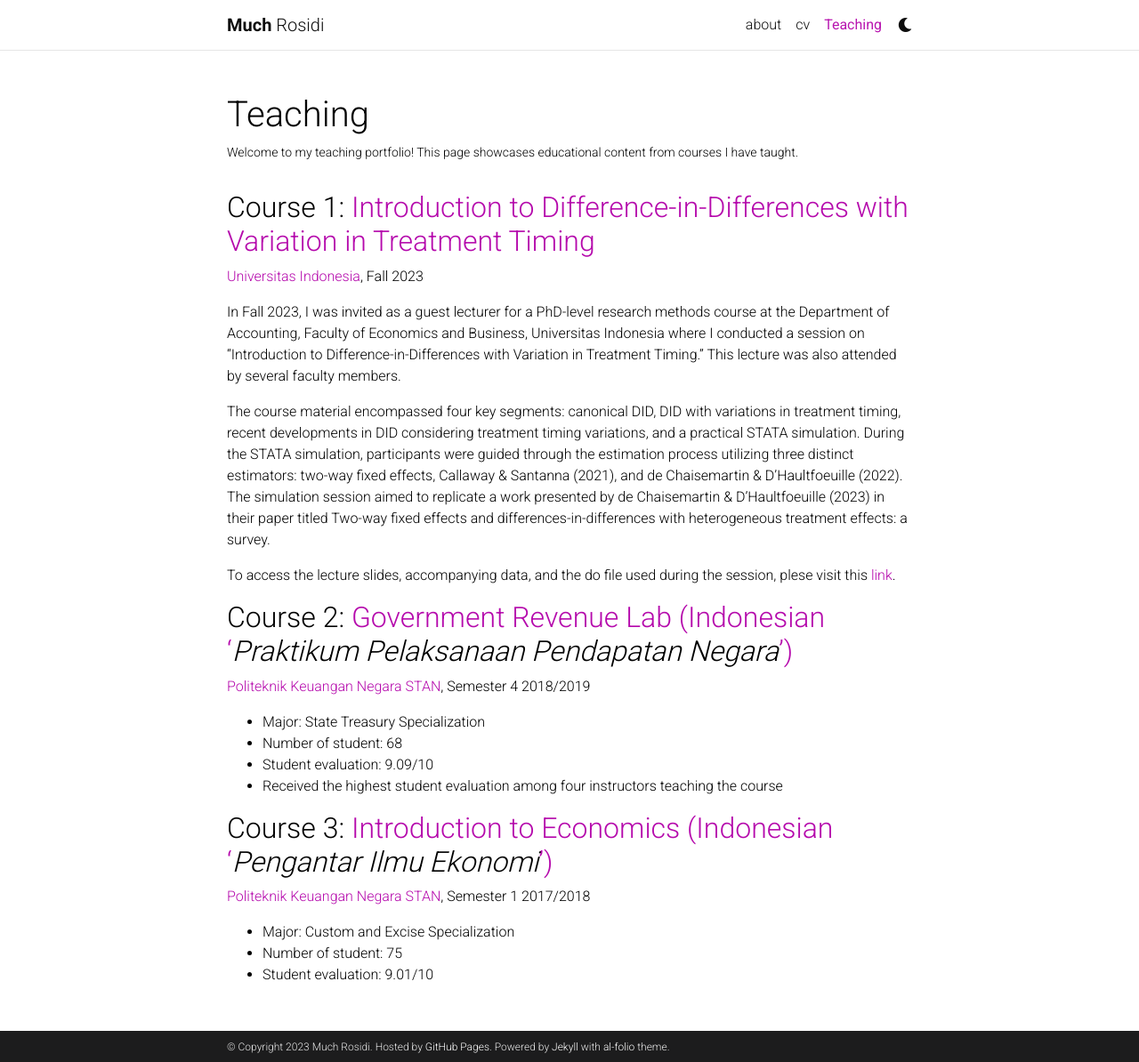
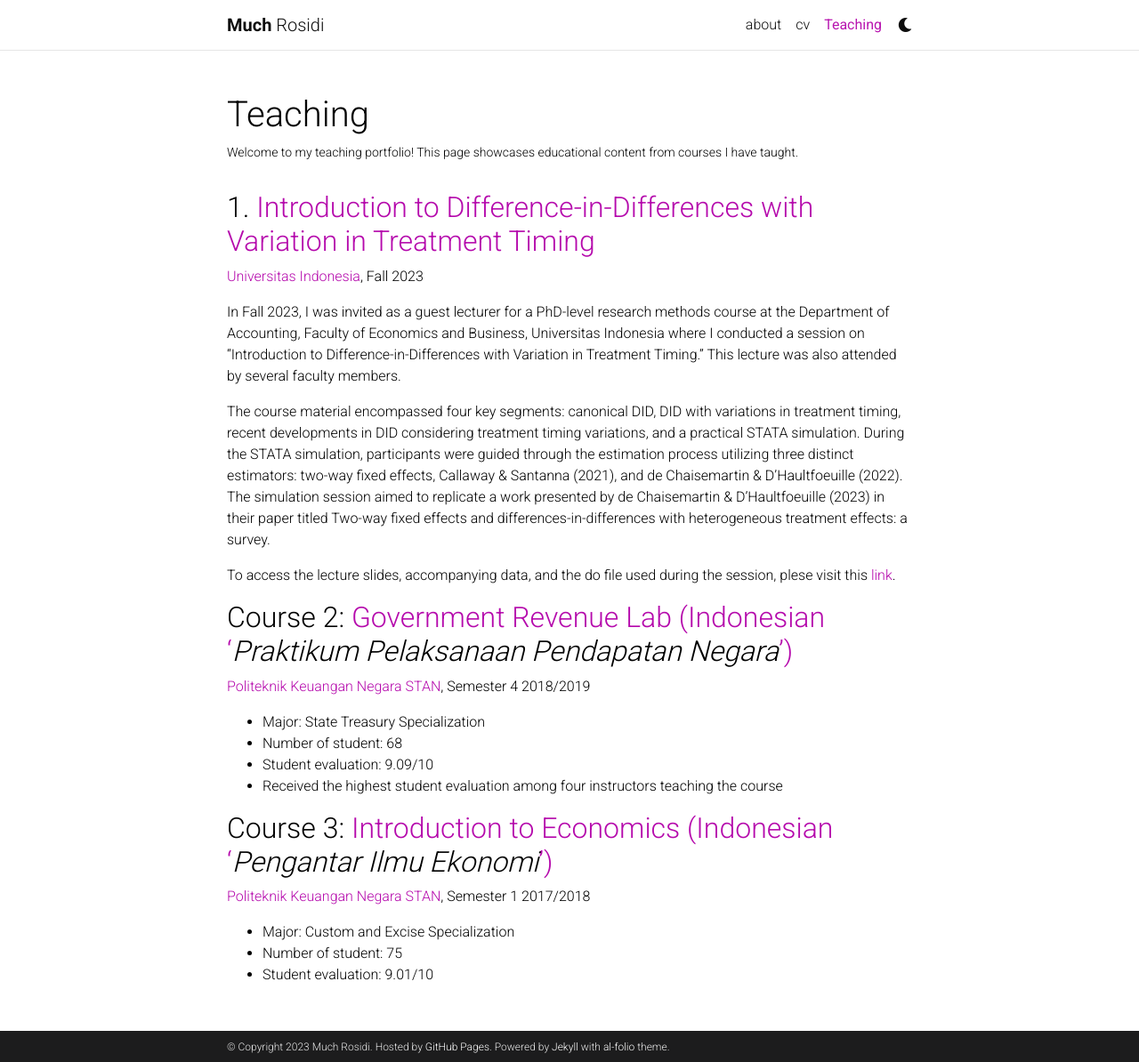
Before and after one commit to muchrosidi/muchrosidi.github.io, a Jekyll site: the page built from _pages/teaching.md, in a window 1280 px wide and 1194 px high. Shown: the whole window at 89% size. Built offline with Jekyll 4.4.1, drawn with Linux system fonts in a browser that asks for light colours; comment, search, counter and statistics services are not loaded; a style sheet for code colours, icons or effects is not loaded.

Commit message:
Update teaching.md

```diff
--- a/_pages/teaching.md
+++ b/_pages/teaching.md
@@ -9,7 +9,7 @@ nav_order: 5
 
 
 
-## Course 1: [Introduction to Difference-in-Differences with Variation in Treatment Timing](link-to-course-1)
+## 1. [Introduction to Difference-in-Differences with Variation in Treatment Timing](link-to-course-1)
 [Universitas Indonesia](https://feb.ui.ac.id/en/department-of-accounting/), Fall 2023
 
 In Fall 2023, I was invited as a guest lecturer for a PhD-level research methods course at the Department of Accounting, Faculty of Economics and Business, Universitas Indonesia where I conducted a session on "Introduction to Difference-in-Differences with Variation in Treatment Timing." This lecture was also attended by several faculty members.
```
